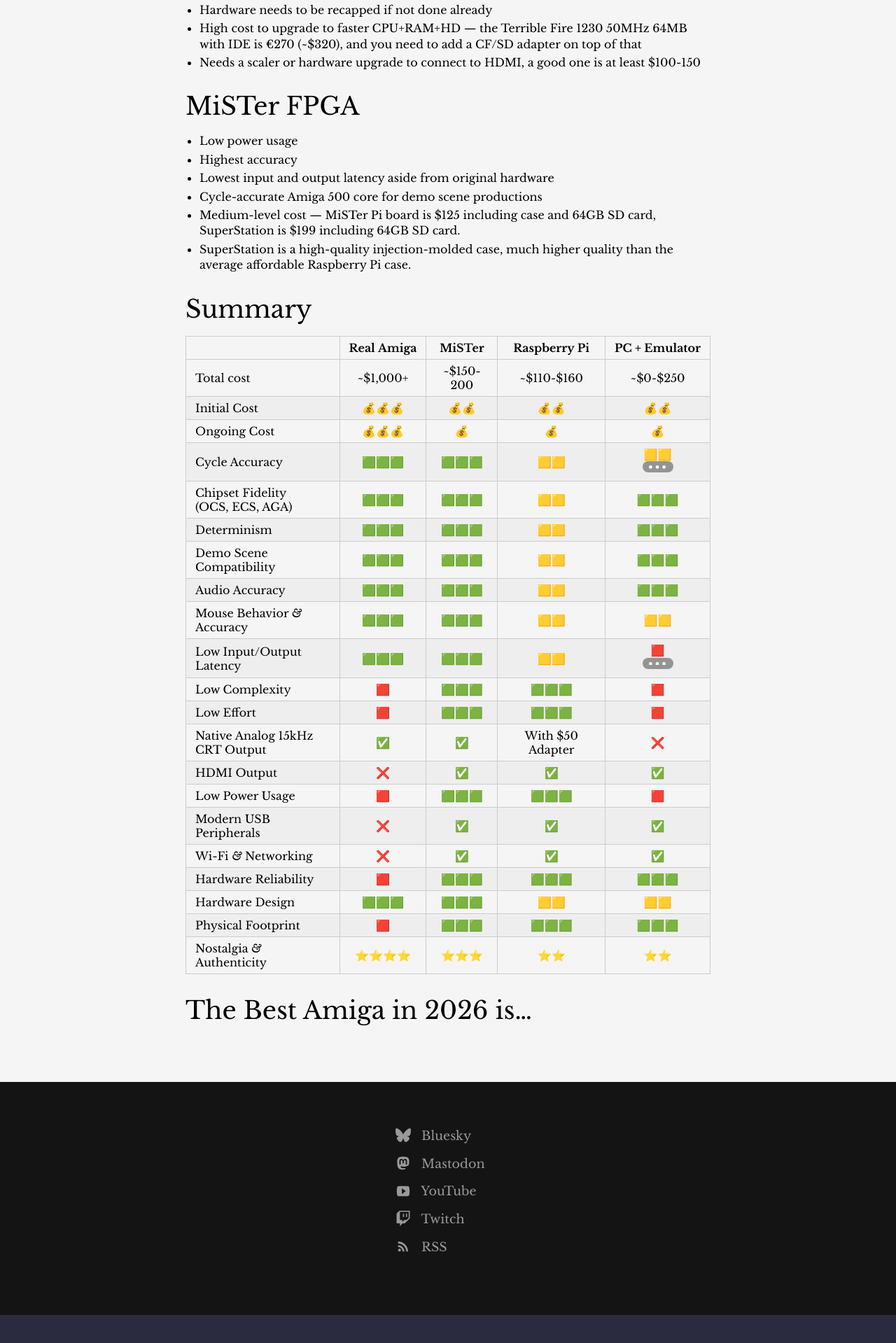
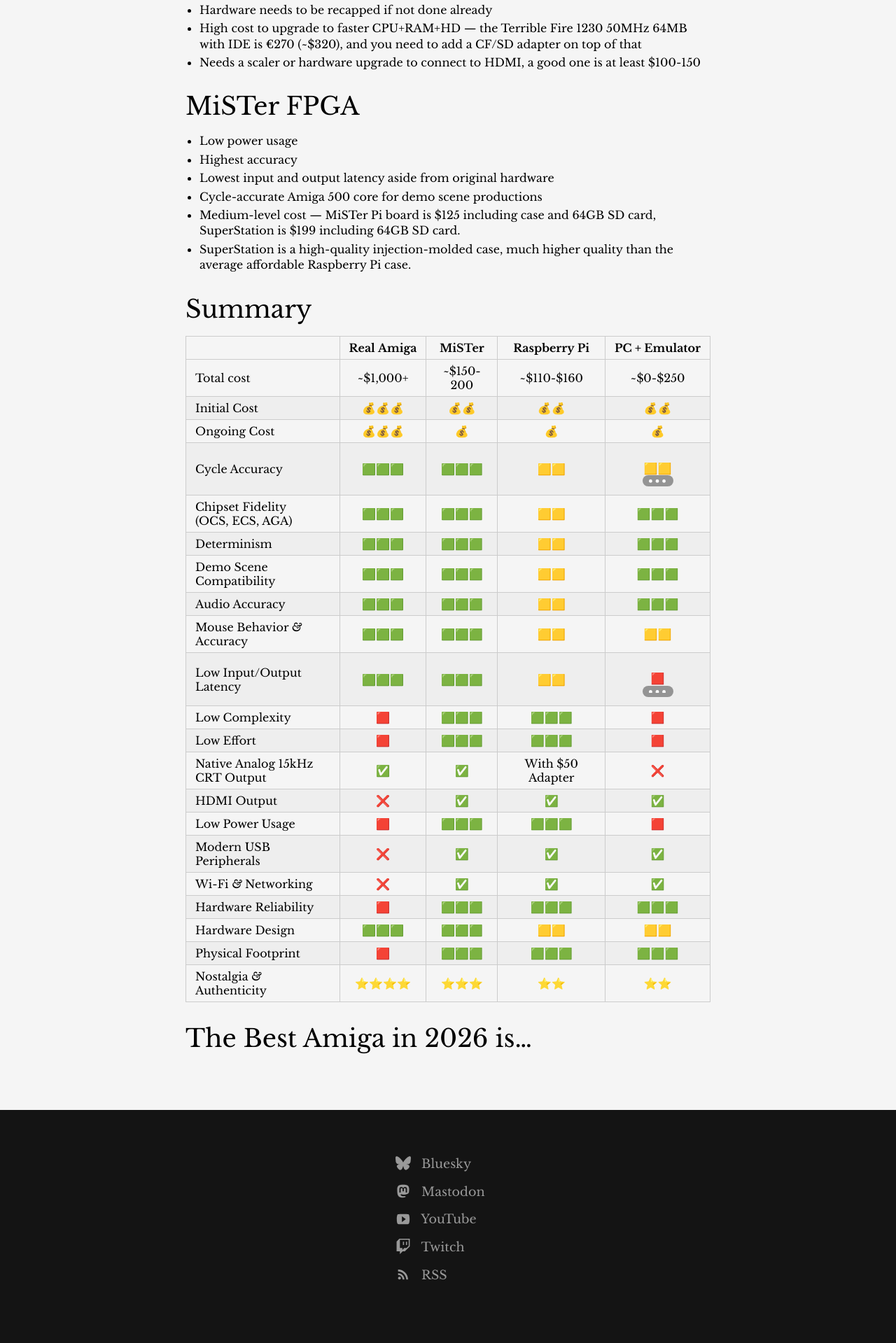
Before and after one commit to amigavision/amigavision.github.io, a Jekyll site: the page built from best.md, in a window 1280 px wide. Shown: the part 883-2802 px from the top of the page at 70% size. Built offline with Jekyll 4.4.1, drawn with Linux system fonts in a browser that asks for light colours; before the commit the page ends 2762 px from its top, so only the background shows below that.

Commit message:
Alignment

```diff
--- a/best.md
+++ b/best.md
@@ -42,13 +42,13 @@
 Total cost | ~$1,000+ | ~$150-200 | ~$110-$160 | ~$0-$250
 Initial Cost | 💰💰💰 | 💰💰 | 💰💰 |  💰💰
 Ongoing Cost | 💰💰💰 | 💰 | 💰 | 💰
-Cycle Accuracy | 🟩🟩🟩<br> | 🟩🟩🟩<br> | 🟨🟨<br> | 🟨🟨<br>[^1]
+Cycle Accuracy | 🟩🟩🟩 | 🟩🟩🟩 | 🟨🟨 | <br>🟨🟨<br> [^1]
 Chipset Fidelity <br>(OCS, ECS, AGA) | 🟩🟩🟩 | 🟩🟩🟩 | 🟨🟨 | 🟩🟩🟩
 Determinism | 🟩🟩🟩 | 🟩🟩🟩 | 🟨🟨 | 🟩🟩🟩
 Demo Scene Compatibility | 🟩🟩🟩 | 🟩🟩🟩 | 🟨🟨 | 🟩🟩🟩
 Audio Accuracy | 🟩🟩🟩 | 🟩🟩🟩 | 🟨🟨 | 🟩🟩🟩
 Mouse Behavior *&* Accuracy | 🟩🟩🟩 | 🟩🟩🟩 | 🟨🟨 | 🟨🟨
-Low Input/Output Latency | 🟩🟩🟩<br> | 🟩🟩🟩<br> | 🟨🟨<br> | 🟥<br>[^2]
+Low Input/Output Latency | 🟩🟩🟩 | 🟩🟩🟩 | 🟨🟨 | <br>🟥<br>[^2]
 Low Complexity | 🟥 | 🟩🟩🟩 | 🟩🟩🟩 | 🟥
 Low Effort | 🟥 | 🟩🟩🟩 | 🟩🟩🟩 | 🟥
 Native Analog 15kHz CRT Output | ✅ | ✅ | With &#36;50 Adapter | ❌
```
